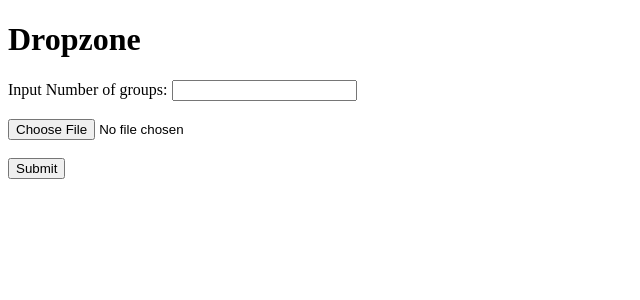
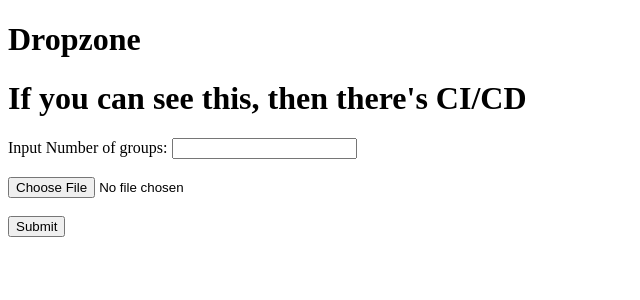
Before and after one commit to LancemDev/Groupify, a Flask app: page / in a window 1280 px wide. Shown: the top 300 px of the page, without its empty margins (0-640 px from the left). Run offline with Flask 3, Linux system fonts and the light colour scheme; some libraries are stand-ins or nearby versions.

Commit message:
CI/CD check

```diff
--- a/templates/index.html
+++ b/templates/index.html
@@ -11,6 +11,7 @@
 <body>
 
     <h1>Dropzone</h1>
+    <h1>If you can see this, then there's CI/CD </h1>
     <form action="/upload" method='post' class="dropzone" id="my-awesome-dropzone" name="my-awesome-dropzone" enctype="multipart/form-data" >
         <div>
             <label for="number">Input Number of groups:</label>
```
